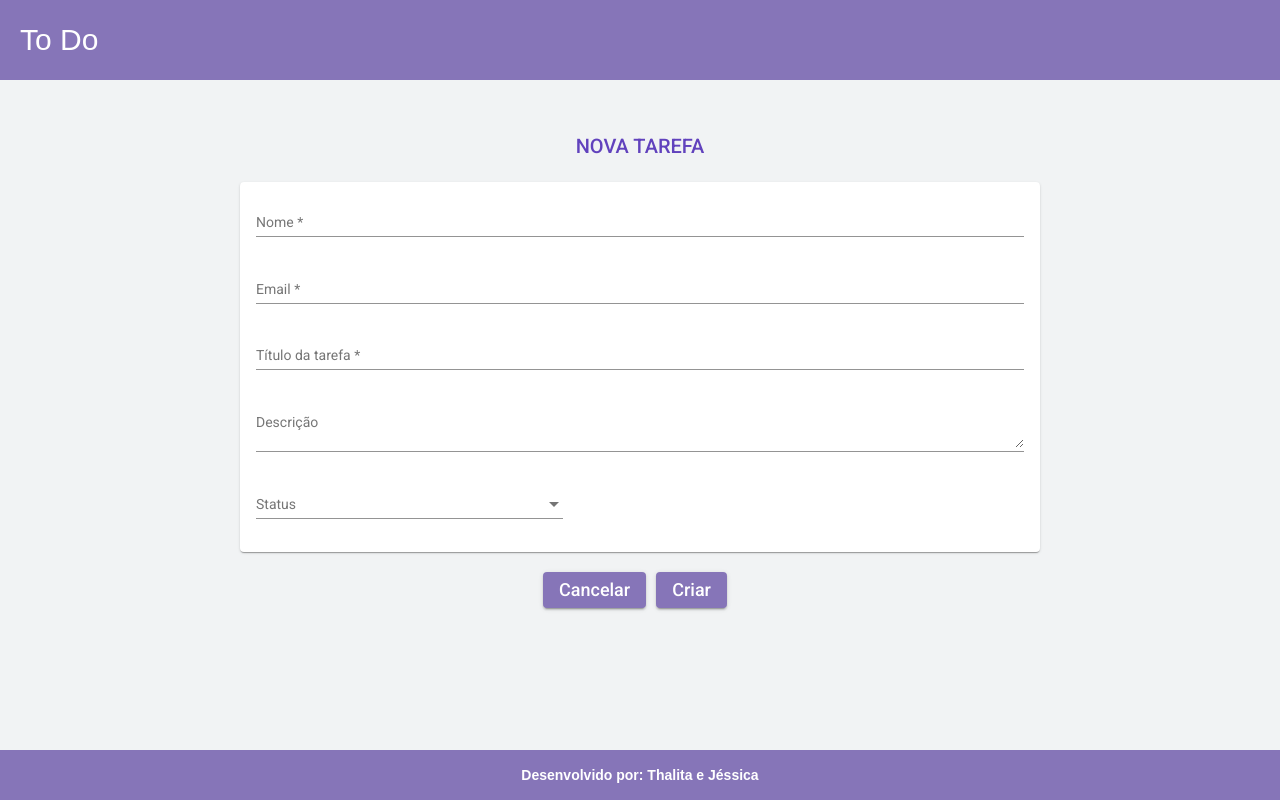
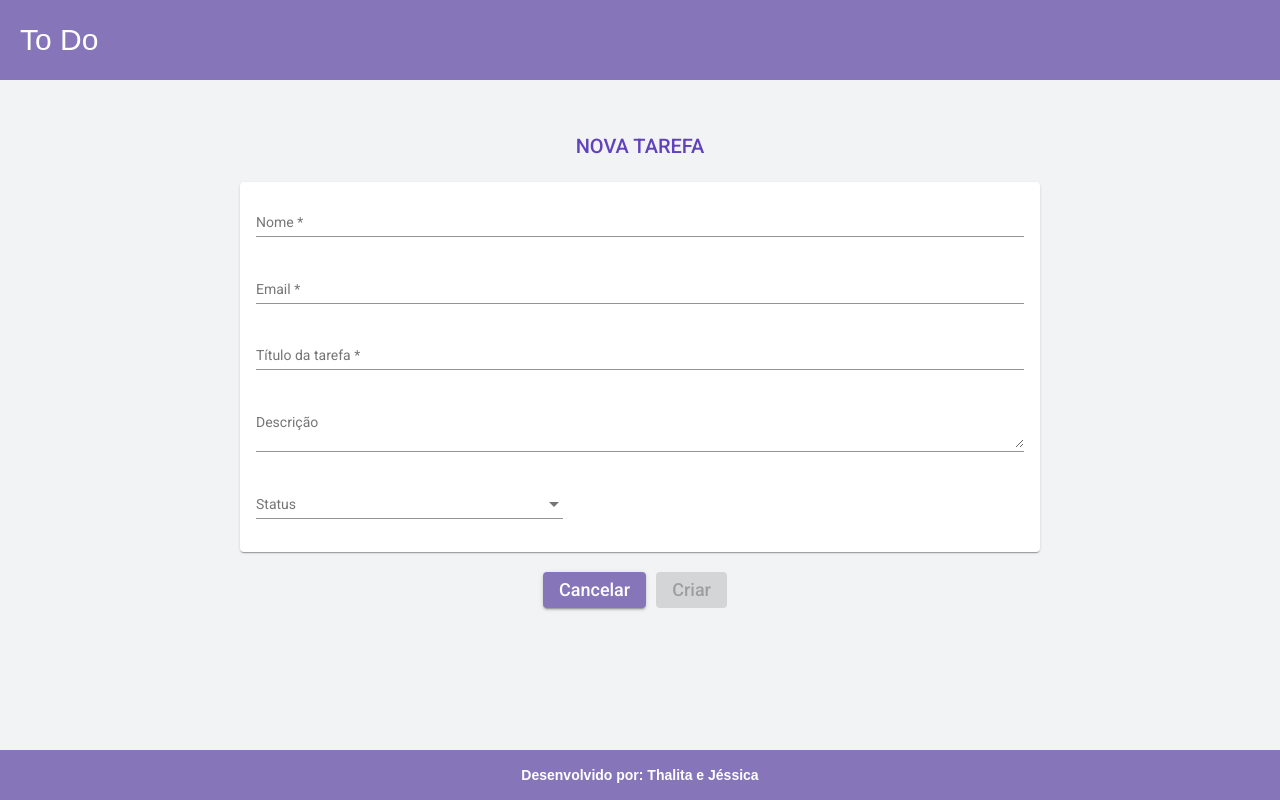
Before and after one commit to thalita-andrade/To-Do-List, an Angular app in the folder to-do-list/: page /form in a window 1280 px wide. Built offline with nearby package versions, Linux system fonts and the light colour scheme.

Commit message:
Validação para criar tarefa

```diff
--- a/to-do-list/src/app/app.module.ts
+++ b/to-do-list/src/app/app.module.ts
@@ -37,7 +37,6 @@ import { MatCardModule } from '@angular/material/card';
     ReactiveFormsModule,
     MatSelectModule,
     MatCardModule
-
   ],
   providers: [],
   bootstrap: [AppComponent]
--- a/to-do-list/src/app/form/form.component.html
+++ b/to-do-list/src/app/form/form.component.html
@@ -5,7 +5,7 @@
     <mat-card class="form-container">
         <mat-form-field class="input-form">
             <mat-label>Nome</mat-label>
-            <input type="text" matInput [formControl]="nameFormControl" placeholder="Nome"
+            <input type="text" matInput [formControl]="nameFormControl"
                 [(ngModel)]="taskDetails.name">
             <mat-error *ngIf="nameFormControl.hasError('text') && !nameFormControl.hasError('required')">
                 Por favor insira seu nome
@@ -29,7 +29,7 @@
 
         <mat-form-field class="input-form">
             <mat-label>Título da tarefa</mat-label>
-            <input type="text" matInput [formControl]="titleFormControl" placeholder="Reunião"
+            <input type="text" matInput [formControl]="titleFormControl"
                 [(ngModel)]="taskDetails.title">
             <mat-error *ngIf="titleFormControl.hasError('text') && !titleFormControl.hasError('required')">
                 Por favor insira o título da sua tarefa
@@ -41,7 +41,7 @@
 
         <mat-form-field class="input-form">
             <mat-label>Descrição</mat-label>
-            <textarea type="text" matInput placeholder="Reunião no período da manhã"
+            <textarea type="text" matInput
                 [(ngModel)]="taskDetails.description"></textarea>
         </mat-form-field>
 
@@ -58,7 +58,7 @@
     <div class="buttons">
         <button mat-raised-button class="button-form" routerLink="/">Cancelar</button>
 
-        <button mat-raised-button class="button-form" (click)="addTask()">Criar</button>
+        <button mat-raised-button class="button-form" (click)="addTask()" [disabled]="!this.nameFormControl.valid || !this.titleFormControl.valid || !this.emailFormControl.valid">Criar</button>
     </div>
 
 </div>
--- a/to-do-list/src/app/form/form.component.ts
+++ b/to-do-list/src/app/form/form.component.ts
@@ -39,5 +39,4 @@ export class FormComponent implements OnInit {
     Validators.required,
     Validators.email,
   ]);
-
 }
```
Also changed, not shown: 1 other file (tests, documents, lock files or other folders).
